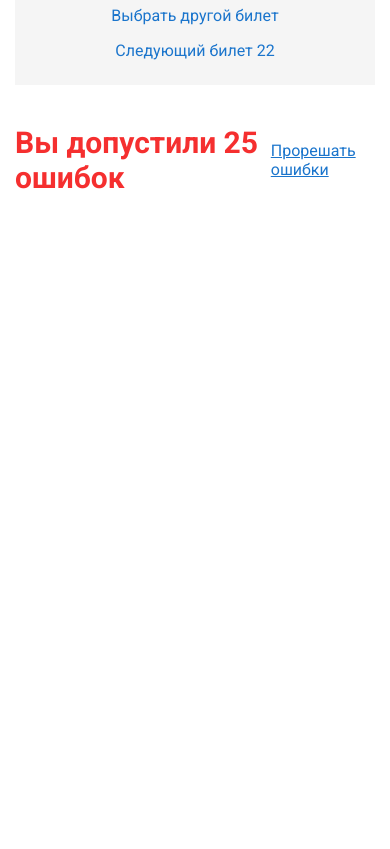
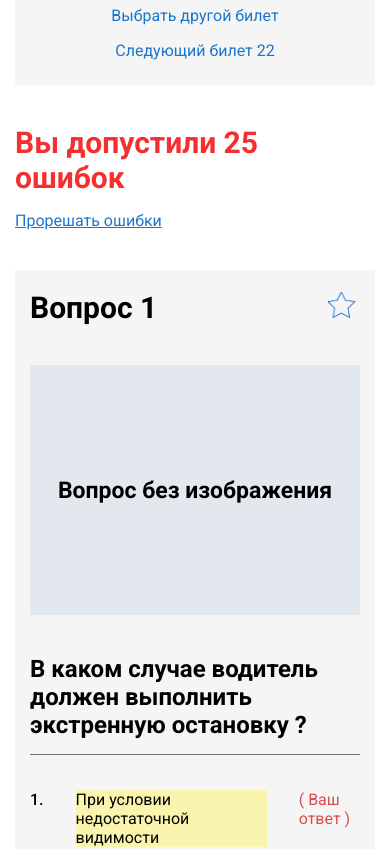
Before and after one commit to LaMileyn/React-pdd, a React (Create React App) app: page /ticket/1/result in a window 390 px wide. Shown: the part 1020-1869 px from the top of the page. Before the commit the page ends 1315 px from the top, so only its background shows below. Built offline with nearby package versions, Linux system fonts and the light colour scheme.

Commit message:
(Result:page): - Завершена верстка страницы

```diff
--- a/src/views/Result/ResultsMistakes/ResultMistakes.tsx
+++ b/src/views/Result/ResultsMistakes/ResultMistakes.tsx
@@ -1,6 +1,7 @@
 import React, {FC} from 'react';
 import styles from './ResultsMistakes.module.scss';
 import cn from 'classnames';
+import TicketQuestionArea from "../../../components/TicketQuestionArea/TicketQuestionArea";
 
 const ResultMistakes: FC = (props) => {
     const hasMistakes = true
@@ -9,20 +10,25 @@ const ResultMistakes: FC = (props) => {
             {
                 !hasMistakes
                     ? (
-                        <div className={cn(styles.headline,styles.headlineSuccess)}>
+                        <div className={cn(styles.headline, styles.headlineSuccess)}>
                             <h2>Вы не допустили не одной ошибки</h2>
                         </div>
                     )
                     : (
                         <>
-                            <div className={cn(styles.headline,styles.headlineFail)}>
+                            <div className={cn(styles.headline, styles.headlineFail)}>
                                 <h2>Вы допустили 25 ошибок</h2>
                                 <span>Прорешать ошибки</span>
                             </div>
                             <div className={styles.mistake__items}>
-                                <div className={styles.mistake__item}>
-
-                                </div>
+                                {
+                                    Array(5).fill(null)
+                                        .map((el, index) => (
+                                            <div key={index} className={styles.mistake__item}>
+                                                <TicketQuestionArea/>
+                                            </div>
+                                        ))
+                                }
                             </div>
                         </>
                     )
--- a/src/views/Result/ResultsMistakes/ResultsMistakes.module.scss
+++ b/src/views/Result/ResultsMistakes/ResultsMistakes.module.scss
@@ -16,5 +16,20 @@
         color: var(--red-normal);
       }
     }
+
+    @media screen and (max-width: 620px){
+      &{
+        flex-direction: column;
+        align-items: start;
+        gap: 1rem;
+      }
+    }
   }
 }
+
+.mistake__items{
+  margin-top: var(--section-vertical-margin);
+}
+.mistake__item{
+  margin-bottom: 55px;
+}
```
